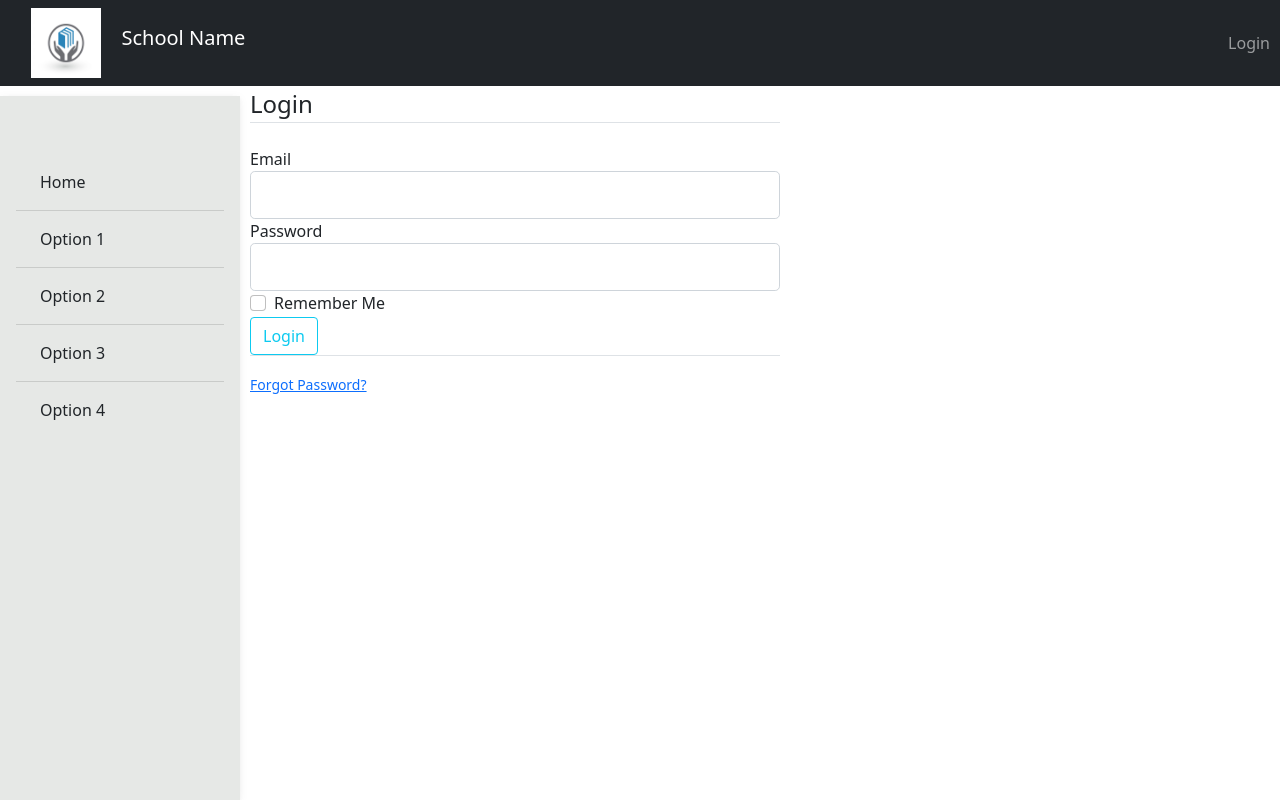
After one commit to rahul240699/python_case_study, a Flask app: page /login in a window 1280 px wide. The commit adds this page. Run offline with Flask 2, Linux system fonts and the light colour scheme.

Commit message:
package_structure

```diff
--- /dev/null
+++ b/flask_case_study/forms.py
@@ -0,0 +1,11 @@
+from flask_wtf import FlaskForm
+from wtforms import StringField, PasswordField, SubmitField, BooleanField
+from wtforms.validators import DataRequired, Length, Email, EqualTo, ValidationError
+from flask_case_study.models import User
+
+class LoginForm(FlaskForm):
+    email = StringField('Email',
+                        validators=[DataRequired(), Email()])
+    password = PasswordField('Password', validators=[DataRequired()])
+    remember = BooleanField('Remember Me')
+    submit = SubmitField('Login')
--- /dev/null
+++ b/flask_case_study/routes.py
@@ -0,0 +1,42 @@
+from flask import render_template, url_for, flash, redirect, request
+from flask_case_study import app, db, bcrypt
+from flask_case_study.forms import LoginForm
+from flask_case_study.models import User
+from flask_login import login_user, current_user, logout_user, login_required
+
+@app.route('/')
+@app.route('/home')
+def home():
+    return render_template('home.html')
+
+
+
+@app.route('/login', methods=['GET','POST'])
+def login():
+    if current_user.is_authenticated:
+        return redirect(url_for('home'))
+    form = LoginForm()
+    if form.validate_on_submit():
+        user=User.query.filter_by(email=form.email.data).first()
+        if user:
+            login_user(user)
+            if user.user_type =='Admin':
+                return redirect(url_for('admin'))
+            elif user.user_type =='student':
+                return redirect(url_for('student'))
+        else:
+            flash('Login Unsuccessful. Please check email and password', 'danger')
+    return render_template('login.html', title='Login', form=form)
+
+@app.route("/logout")
+def logout():
+    logout_user()
+    return redirect(url_for('home'))
+
+@app.route("/admin")
+def admin():
+    return render_template('admin.html')
+
+@app.route("/student")
+def student():
+    return render_template('student.html')
--- a/static/layout.css
+++ b/flask_case_study/static/layout.css
@@ -45,3 +45,8 @@ img{
     overflow-x: hidden;
     overflow-y: auto; /* Scrollable contents if viewport is shorter than content. */
   }
+
+.loginpage{
+  margin-left: 250px;
+  margin-right: 500px;
+}
--- /dev/null
+++ b/flask_case_study/templates/admin.html
@@ -0,0 +1,4 @@
+{% extends "layout.html" %}
+{% block content %}
+<h1 style="margin-left: 250px;">This is the admin page!</h1>
+{% endblock content %}
--- a/templates/layout.html
+++ b/flask_case_study/templates/layout.html
@@ -17,9 +17,17 @@
 <nav class="navbar navbar-dark bg-dark mt-0">
     <div class="navb">
         <img src="{{ url_for('static',filename='logo.png') }} " alt="School logo" >
-        <a class="navbar-brand custom " href="#">School Name</a>
+        <a class="navbar-brand custom " href="redirect(url_for('home'))">School Name</a>
     </div>
+    <div class="navbar-nav"style="margin-right: 10px;">
+      {% if current_user.is_authenticated %}
 
+        <a class="nav-item nav-link" href="{{ url_for('logout') }}">Logout</a>
+      {% else %}
+        <a class="nav-item nav-link" href="{{ url_for('login') }}">Login</a>
+
+      {% endif %}
+      </div>
   </nav>
 
   <nav id="sidebarMenu" class="collapse d-lg-block sidebar collapse custom2 ">
--- /dev/null
+++ b/flask_case_study/templates/login.html
@@ -0,0 +1,52 @@
+{% extends "layout.html" %}
+{% block content %}
+<div class="loginpage">
+    <div class="content-section">
+        <form method= "POST"action="">
+            {{ form.hidden_tag() }}
+            <fieldset class="form-group">
+                <legend class="border-bottom mb-4">Login</legend>
+
+                <div class="form-group">
+                    {{ form.email.label(class="form-control-label") }}
+                    {% if form.email.errors %}
+                    {{ form.email(class="form-control form-control-lg is-invalid") }}
+                    <div class="invalid">
+                        {% for error in form.email.errors %}
+                            <span>{{ error }}</span>
+                        {% endfor %}
+                    </div>
+                    {% else %}
+                        {{ form.email(class="form-control form-control-lg") }}
+                    {% endif %}
+                </div>
+                <div class="form-group">
+                    {{ form.password.label(class="form-control-label") }}
+                    {% if form.password.errors %}
+                    {{ form.password(class="form-control form-control-lg is-invalid") }}
+                    <div class="invalid">
+                        {% for error in form.password.errors %}
+                            <span>{{ error }}</span>
+                        {% endfor %}
+                    </div>
+                    {% else %}
+                        {{ form.password(class="form-control form-control-lg") }}
+                    {% endif %}
+                </div>
+                <div class="form-check">
+                    {{ form.remember(class="form-check-input") }}
+                    {{ form.remember.label(class="form-check-label") }}
+                </div>
+            </fieldset>
+            <div class="form-group">
+                {{ form.submit(class="btn btn-outline-info") }}
+            </div>
+        </form>
+        <div class="border-top pt-3">
+            <small class="text-muted ml-2">
+                <a href="#" class="ml-2">Forgot Password?</a>
+            </small>
+        </div>
+    </div>
+</div>
+{% endblock content %}
--- /dev/null
+++ b/flask_case_study/templates/student.html
@@ -0,0 +1,4 @@
+{% extends "layout.html" %}
+{% block content %}
+<h1 style="margin-left: 250px;">This is the Student Page!</h1>
+{% endblock content %}
--- /dev/null
+++ b/run.py
@@ -0,0 +1,4 @@
+from flask_case_study import app
+
+if __name__ == '__main__':
+    app.run(debug=True)
```
Also changed, not shown: flask_case_study/__init__.py (added, +15 -0 lines), flask_case_study/models.py (renamed from flask_case_study.py, +7 -17 lines), flask_case_study/school.db (added), flask_case_study/static/logo.png (renamed from static/logo.png), flask_case_study/templates/home.html (renamed from templates/home.html), school.db (deleted).
